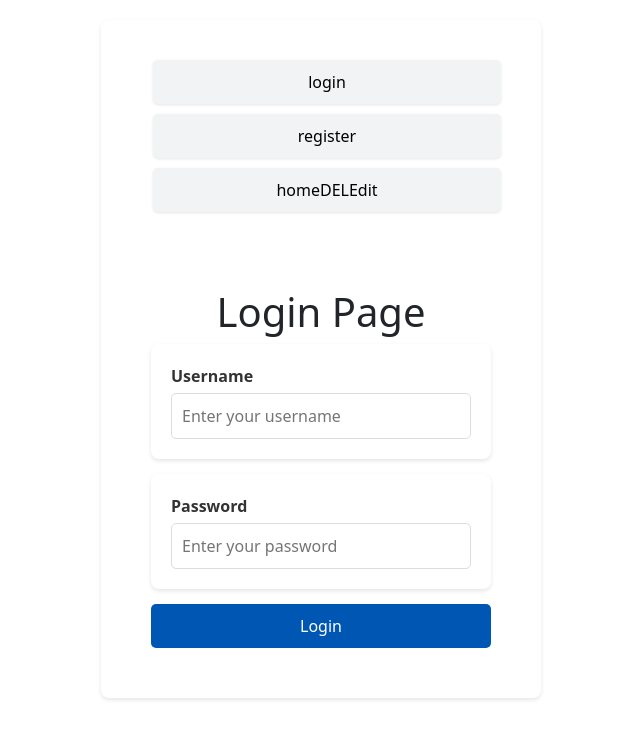
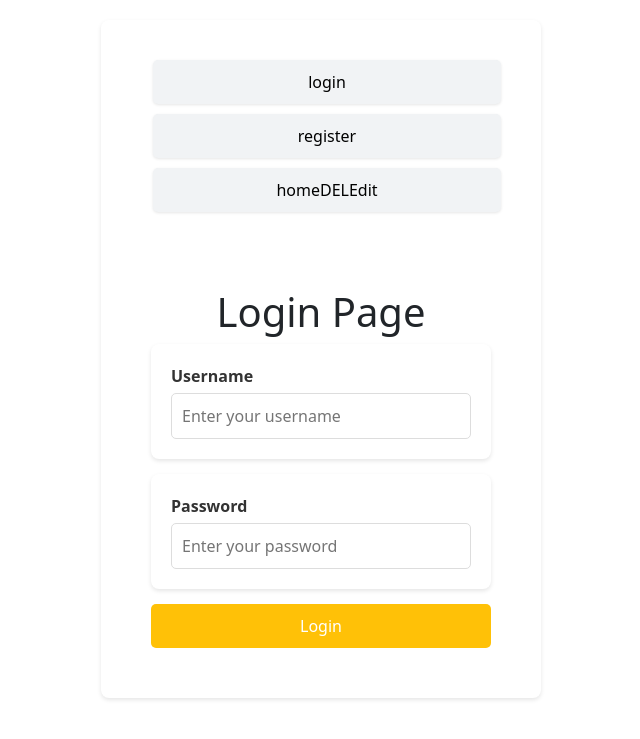
Before and after one commit to topshager/dropnox-django, a React (Vite) app in the folder frontend/: page / in a window 1280 px wide. Shown: the part 201-940 px from the top of the page, without its empty margins (319-959 px from the left). Built offline with nearby package versions, Linux system fonts and the light colour scheme.

Commit message:
update login.css

```diff
--- a/frontend/src/pages/login/login.css
+++ b/frontend/src/pages/login/login.css
@@ -71,7 +71,8 @@ input:focus {
 
 /* Button Styling */
 .login-btn {
-  background-color: #0056b3;
+  background-color: #ffc107;
+
   color: #ffffff;
   border: none;
   border-radius: 5px;
```
